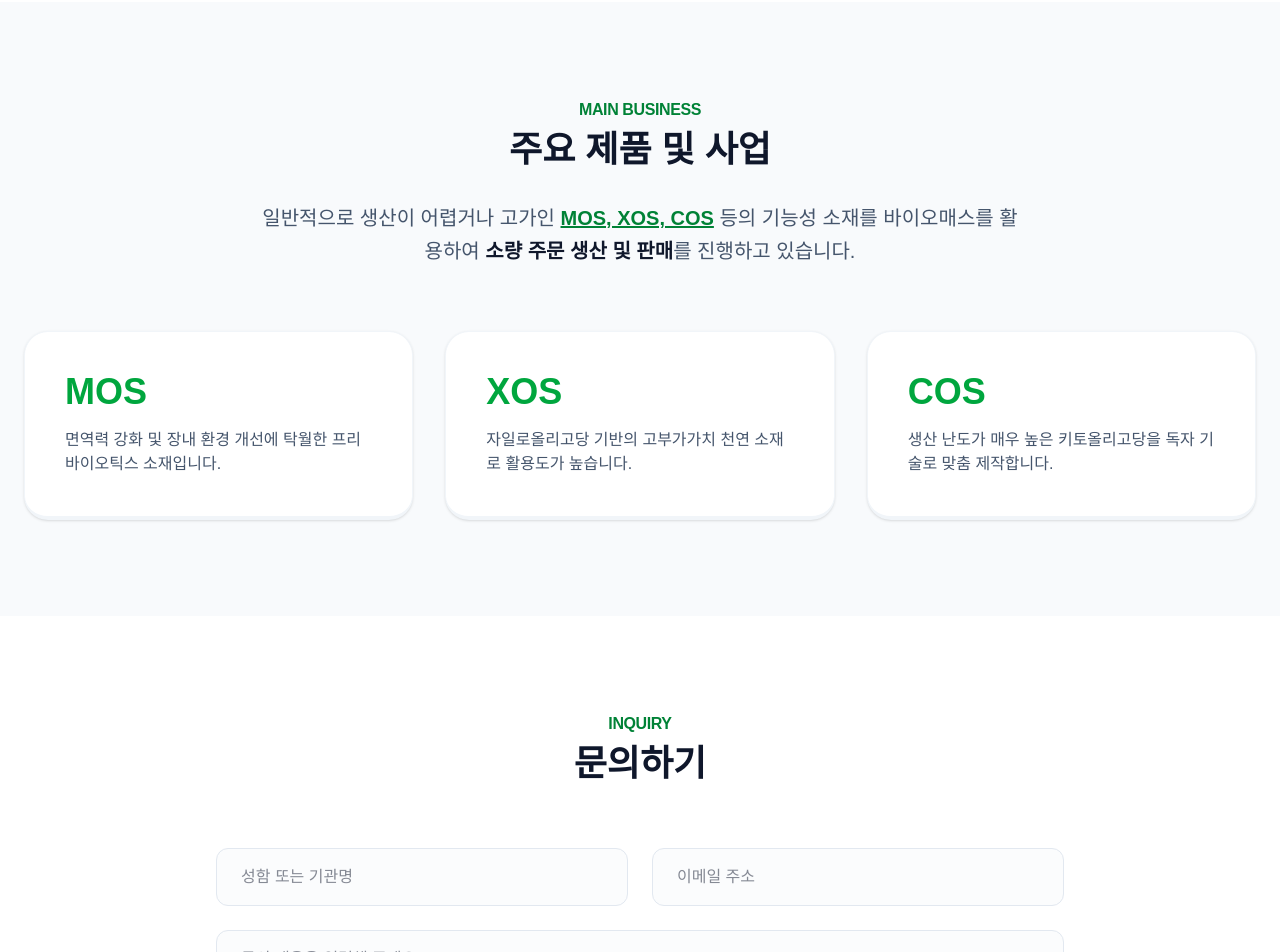
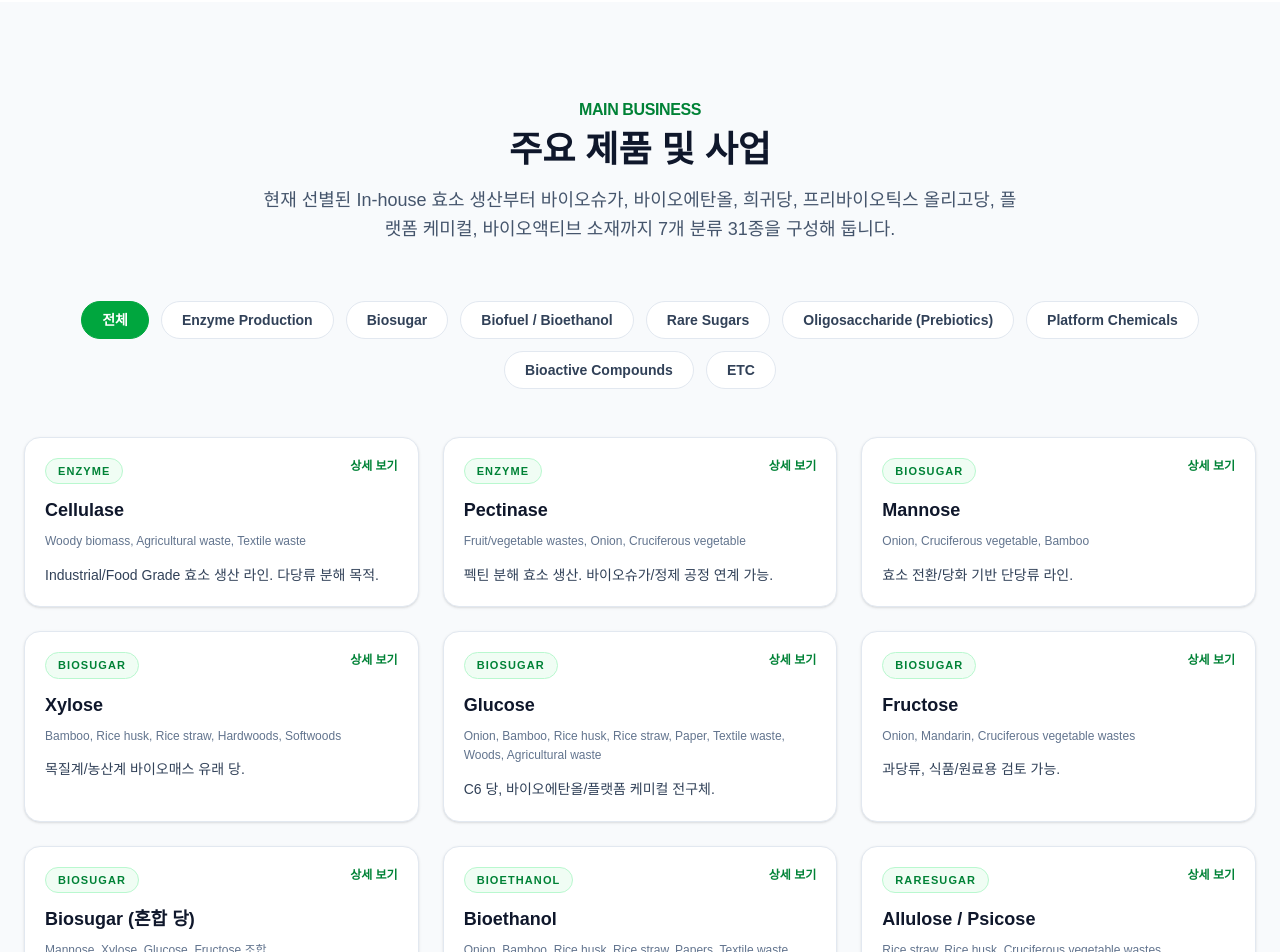
Before and after one commit to cw5444/bioenergy-website, a Next.js app: page / in a window 1280 px wide. Shown: the part 2100-3052 px from the top of the page. Built offline with nearby package versions, Linux system fonts and the light colour scheme.

Commit message:
update: product section lineup

```diff
--- a/app/page.tsx
+++ b/app/page.tsx
@@ -10,6 +10,7 @@ export default function Home() {
   const [status, setStatus] = useState("");
   const [selectedImg, setSelectedImg] = useState<string | null>(null);
   const [isMenuOpen, setIsMenuOpen] = useState(false);
+  const [activeCat, setActiveCat] = useState("all");
 
   // 외부 클릭/터치용 레퍼런스
   const menuRef = useRef<HTMLDivElement | null>(null);
@@ -57,6 +58,56 @@ export default function Home() {
       setStatus("error");
     }
   };
+
+  const products = [
+    // Enzyme Production
+    { id: "enz01", cat: "enzyme", name: "Cellulase", src: "Woody biomass, Agricultural waste, Textile waste", desc: "Industrial/Food Grade 효소 생산 라인. 다당류 분해 목적." },
+    { id: "enz02", cat: "enzyme", name: "Pectinase", src: "Fruit/vegetable wastes, Onion, Cruciferous vegetable", desc: "펙틴 분해 효소 생산. 바이오슈가/정제 공정 연계 가능." },
+    // Biosugar
+    { id: "bio01", cat: "biosugar", name: "Mannose", src: "Onion, Cruciferous vegetable, Bamboo", desc: "효소 전환/당화 기반 단당류 라인." },
+    { id: "bio02", cat: "biosugar", name: "Xylose", src: "Bamboo, Rice husk, Rice straw, Hardwoods, Softwoods", desc: "목질계/농산계 바이오매스 유래 당." },
+    { id: "bio03", cat: "biosugar", name: "Glucose", src: "Onion, Bamboo, Rice husk, Rice straw, Paper, Textile waste, Woods, Agricultural waste", desc: "C6 당, 바이오에탄올/플랫폼 케미컬 전구체." },
+    { id: "bio04", cat: "biosugar", name: "Fructose", src: "Onion, Mandarin, Cruciferous vegetable wastes", desc: "과당류, 식품/원료용 검토 가능." },
+    { id: "bio05", cat: "biosugar", name: "Biosugar (혼합 당)", src: "Mannose, Xylose, Glucose, Fructose 조합", desc: "원료 소스에 따라 당 조성이 달라지는 당화 산물." },
+    // Bioethanol
+    { id: "bioeth01", cat: "bioethanol", name: "Bioethanol", src: "Onion, Bamboo, Rice husk, Rice straw, Papers, Textile waste, Woods, Agricultural waste", desc: "다당류 당화 후 발효 기반 바이오연료 라인." },
+    // Rare sugars
+    { id: "rare01", cat: "raresugar", name: "Allulose / Psicose", src: "Rice straw, Rice husk, Cruciferous vegetable wastes", desc: "희귀당 라인. 저칼로리 당 대체 검토." },
+    { id: "rare02", cat: "raresugar", name: "Tagatose", src: "Agar", desc: "희귀당, Agar 유래 연계 검토." },
+    { id: "rare03", cat: "raresugar", name: "Xylulose", src: "Bamboo", desc: "희귀당, 대나무계 원료 연계." },
+    // Oligosaccharide (Prebiotics)
+    { id: "oligo01", cat: "oligo", name: "Manno-oligosaccharide (MOS)", src: "Locust bean Gum, Guar Gum, Konjac", desc: "프리바이오틱스/올리고당 계열 제품." },
+    { id: "oligo02", cat: "oligo", name: "Xylo-oligosaccharide (XOS)", src: "Bamboo, Rice husk", desc: "목질계/농산계 유래 자일로올리고당 라인." },
+    { id: "oligo03", cat: "oligo", name: "Chito-oligosaccharide (COS)", src: "Chitin/Chitosan 계열 원료", desc: "올리고당/기능성 소재 검토용." },
+    // Platform chemicals
+    { id: "plat01", cat: "platform", name: "Lactic acid", src: "Textile waste, Onion, Bamboo, Rice husk, Rice straw, Paper, Agricultural waste", desc: "플랫폼 케미컬, 생분해/발효 연계 원료." },
+    { id: "plat02", cat: "platform", name: "Polyol – Sorbitol", src: "Onion", desc: "당 알코올 계열, Onion 연계 가능." },
+    { id: "plat03", cat: "platform", name: "Polyol – Xylitol", src: "Bamboo", desc: "당 알코올 계열, Bamboo 연계 가능." },
+    { id: "plat04", cat: "platform", name: "HMF", src: "Cellulose/Hemicellulose 유래 당, Bamboo, Rice husk, Rice straw 등", desc: "화학 전환 중간체, 플랫폼 화합물." },
+    // Bioactive compounds
+    { id: "bioact01", cat: "bioactive", name: "Quercetin", src: "Onion, Cruciferous vegetable", desc: "플라보노이드계 바이오액티브." },
+    { id: "bioact02", cat: "bioactive", name: "Concanavalin A (ConA)", src: "종자/콩과 유래 단백질 계열 검토", desc: "렉틴 계열 바이오액티브." },
+    { id: "bioact03", cat: "bioactive", name: "Hesperidin", src: "Mandarin, Citrus 계열", desc: "플라바논 배당체 계열." },
+    // ETC
+    { id: "etc01", cat: "etc", name: "Bio-Pack", src: "제품 패키징/패키지 제안 라인", desc: "바이오 제품 연계 포장/패키지 구성 검토." },
+  ];
+
+  const filteredProducts =
+    activeCat === "all"
+      ? products
+      : products.filter((p) => p.cat === activeCat);
+
+  const categories = [
+    { key: "all", label: "전체" },
+    { key: "enzyme", label: "Enzyme Production" },
+    { key: "biosugar", label: "Biosugar" },
+    { key: "bioethanol", label: "Biofuel / Bioethanol" },
+    { key: "raresugar", label: "Rare Sugars" },
+    { key: "oligo", label: "Oligosaccharide (Prebiotics)" },
+    { key: "platform", label: "Platform Chemicals" },
+    { key: "bioactive", label: "Bioactive Compounds" },
+    { key: "etc", label: "ETC" },
+  ];
 
   return (
     <main className="min-h-screen bg-white">
@@ -275,25 +326,72 @@ export default function Home() {
         </div>
       </section>
 
-      {/* ==================== 4️⃣ Product ==================== */}
+      {/* ==================== 4️⃣ Product (교체됨) ==================== */}
       <section id="product" className="py-24 bg-slate-50 scroll-mt-20">
-        <div className="max-w-7xl mx-auto px-6 text-center">
-          <h2 className="text-green-700 font-bold mb-2 uppercase tracking-tight">Main Business</h2>
-          <h3 className="text-4xl font-extrabold text-slate-900 mb-8">주요 제품 및 사업</h3>
-          <p className="text-xl text-slate-600 max-w-3xl mx-auto mb-16 leading-relaxed">
-            일반적으로 생산이 어렵거나 고가인 <span className="text-green-700 font-bold underline">MOS, XOS, COS</span> 등의 기능성 소재를 바이오매스를 활용하여 <span className="text-slate-900 font-bold uppercase">소량 주문 생산 및 판매</span>를 진행하고 있습니다.
-          </p>
-          <div className="grid md:grid-cols-3 gap-8 text-left">
-            {[
-              { name: "MOS", desc: "면역력 강화 및 장내 환경 개선에 탁월한 프리바이오틱스 소재입니다." },
-              { name: "XOS", desc: "자일로올리고당 기반의 고부가가치 천연 소재로 활용도가 높습니다." },
-              { name: "COS", desc: "생산 난도가 매우 높은 키토올리고당을 독자 기술로 맞춤 제작합니다." },
-            ].map((p, idx) => (
-              <div key={idx} className="bg-white p-10 rounded-3xl shadow-sm border border-slate-100 hover:shadow-lg transition-all border-b-4 hover:border-green-500">
-                <div className="text-4xl font-black text-green-600 mb-4">{p.name}</div>
-                <p className="text-slate-600 font-medium">{p.desc}</p>
+        <div className="max-w-7xl mx-auto px-6">
+          <div className="text-center mb-14">
+            <h2 className="text-green-700 font-bold mb-2 uppercase tracking-tight">Main Business</h2>
+            <h3 className="text-4xl font-extrabold text-slate-900 mb-4">주요 제품 및 사업</h3>
+            <p className="text-lg text-slate-600 max-w-3xl mx-auto leading-relaxed">
+              현재 선별된 In-house 효소 생산부터 바이오슈가, 바이오에탄올, 희귀당, 프리바이오틱스 올리고당,
+              플랫폼 케미컬, 바이오액티브 소재까지 7개 분류 31종을 구성해 둡니다.
+            </p>
+          </div>
+
+          {/* 분류 필터 */}
+          <div className="flex flex-wrap justify-center gap-3 mb-12">
+            {categories.map((cat) => (
+              <button
+                key={cat.key}
+                className={`
+                  px-5 py-2 rounded-full text-sm font-semibold border transition-all
+                  ${activeCat === cat.key
+                    ? "bg-green-600 text-white border-green-600"
+                    : "bg-white text-slate-700 border-slate-200 hover:border-green-400"
+                  }
+                `}
+                onClick={() => setActiveCat(cat.key)}
+              >
+                {cat.label}
+              </button>
+            ))}
+          </div>
+
+          {/* 제품 그리드 */}
+          <div className="grid md:grid-cols-2 lg:grid-cols-3 gap-6">
+            {filteredProducts.map((p) => (
+              <div
+                key={p.id}
+                className="bg-white border border-slate-200 rounded-2xl p-5 shadow-sm hover:shadow-lg hover:border-green-400 transition-all"
+              >
+                <div className="flex items-start justify-between mb-3">
+                  <span className="text-[11px] font-bold uppercase tracking-widest text-green-700 bg-green-50 px-3 py-1 rounded-full border border-green-200">
+                    {p.cat}
+                  </span>
+                  <Link
+                    href={`/product/${p.id}`}
+                    className="text-xs text-green-700 font-semibold hover:underline"
+                  >
+                    상세 보기
+                  </Link>
+                </div>
+                <h4 className="text-lg font-bold text-slate-900 mb-2">{p.name}</h4>
+                <p className="text-xs text-slate-500 mb-3 leading-relaxed">{p.src}</p>
+                <p className="text-sm text-slate-700 leading-relaxed">{p.desc}</p>
               </div>
             ))}
+          </div>
+
+          {filteredProducts.length === 0 && (
+            <div className="text-center py-16 text-slate-500">
+              해당 분류의 제품이 없습니다.
+            </div>
+          )}
+
+          <div className="mt-14 text-center text-sm text-slate-500 border-t border-slate-200 pt-10">
+            MOS / XOS / COS는 Oligosaccharide(Prebiotics)로 묶어 구성했습니다.
+            <br />
+            각 제품에는 주요 원료 소스와 용도 예시를 함께 표시해, 기존 구좌를 현재 선별 라인업으로 교체할 수 있도록 설계했습니다.
           </div>
         </div>
       </section>
@@ -353,8 +451,16 @@ export default function Home() {
             >
               {status === "sending" ? "전송 중..." : "문의 메시지 보내기"}
             </button>
-            {status === "success" && <p className="text-center text-green-600 font-black">정상적으로 전송되었습니다.</p>}
-            {status === "error" && <p className="text-center text-red-500 font-bold">오류가 발생했습니다.</p>}
+            {status === "success" && (
+              <p className="text-center text-green-600 font-black">
+                정상적으로 전송되었습니다.
+              </p>
+            )}
+            {status === "error" && (
+              <p className="text-center text-red-500 font-bold">
+                오류가 발생했습니다.
+              </p>
+            )}
           </form>
         </div>
       </section>
```
